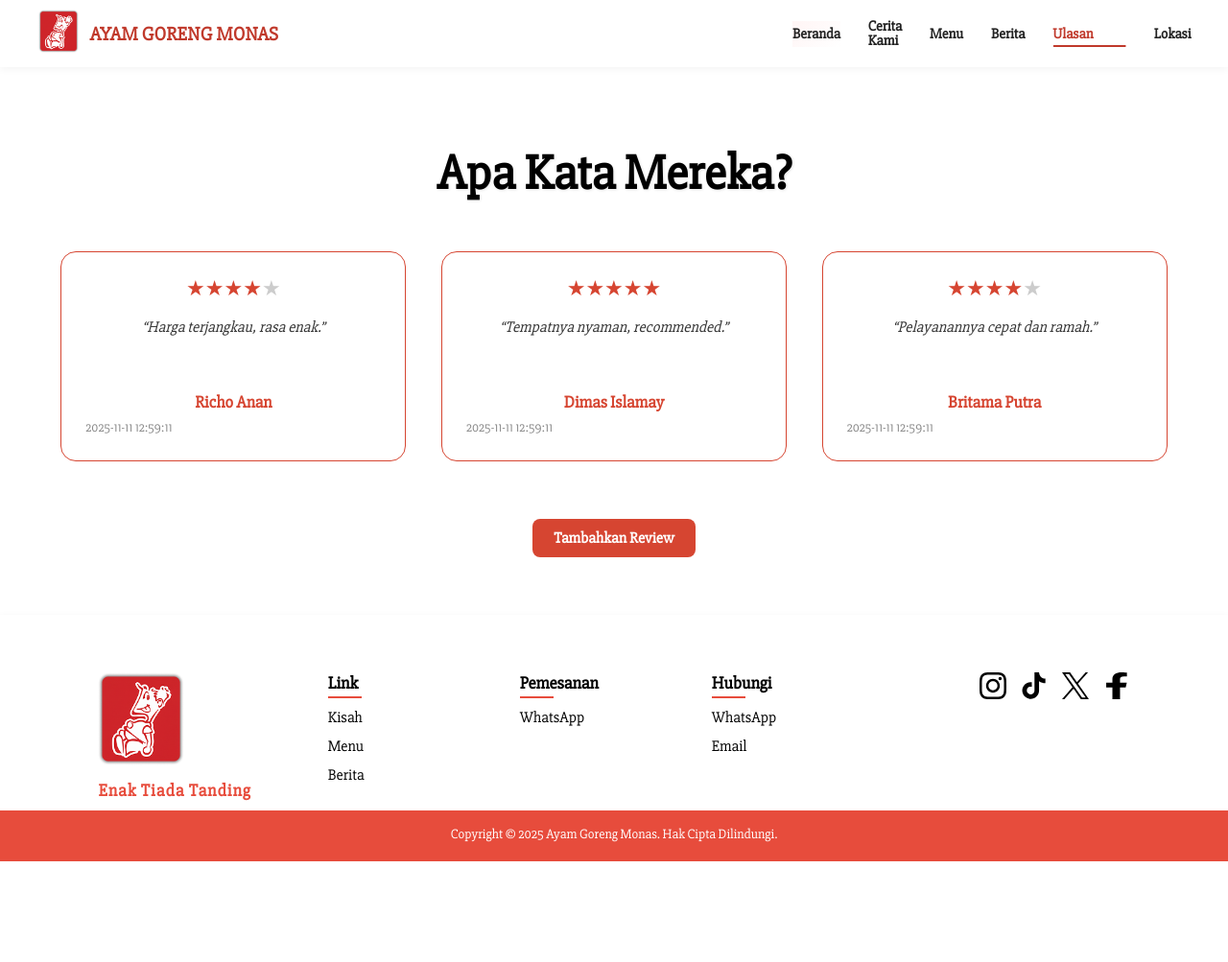
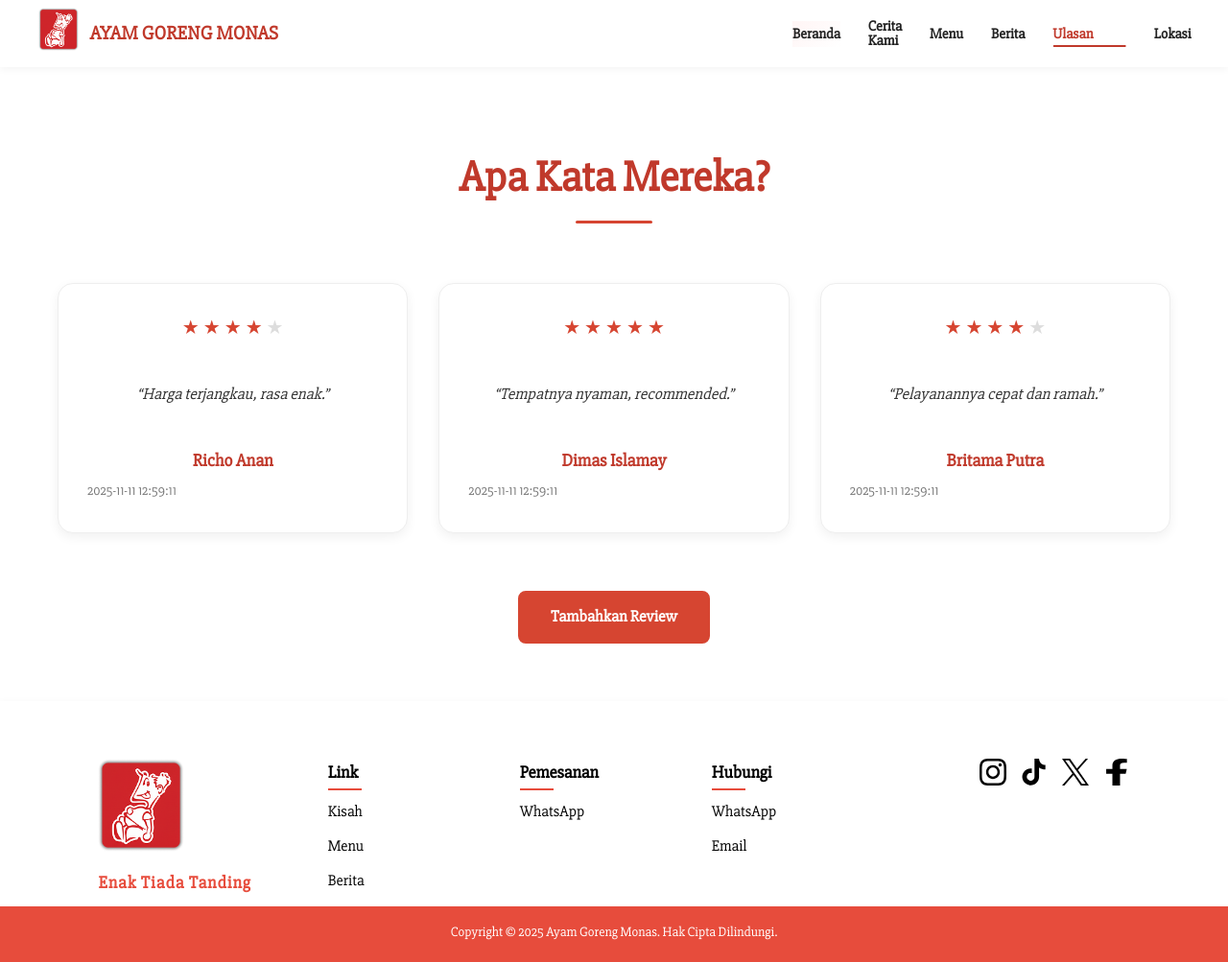
Before and after one commit to Britamaxx/Ayam-Goreng-Monas-Web, a PHP site: page /review.php in a window 1280 px wide. Shown: the whole page at 96% size. Before the commit the page ends 898 px from the top, so only its background shows below. Run offline with PHP 8.4, Linux system fonts and the light colour scheme; data comes from the database, SQL or seed files in the repository.

Commit message:
review sementara

```diff
--- a/Style/header.css
+++ b/Style/header.css
@@ -110,18 +110,3 @@
   bottom: 0;
   background-color: #c0392b;
 }
-
-@media (max-width: 768px) {
-  .main-header {
-    flex-direction: column;
-    gap: 10px;
-    height: auto;
-    padding: 10px 2vw;
-  }
-
-  .header-right {
-    flex-wrap: wrap;
-    justify-content: center;
-    gap: 1rem;
-  }
-}
--- a/Style/review.css
+++ b/Style/review.css
@@ -8,22 +8,36 @@
 
 body {
   font-family: "Slabo 27px", serif;
-  background-color: #fff;
+  background-color: #fdfdfd;
   color: #000;
+  line-height: 1.6;
 }
 
+/* === Bagian Review === */
 .review {
   width: 100%;
-  padding: 80px 0 60px 0;
+  padding: 80px 0 60px;
+  background-color: #fff;
 }
 
 .review h2 {
   text-align: center;
-  font-size: 3.2rem;
-  color: #000;
+  font-size: 2.8rem;
+  color: #c0392b;
   margin-bottom: 50px;
   font-weight: 700;
-  text-shadow: 1px 1px 3px rgba(0, 0, 0, 0.1);
+  position: relative;
+  padding-bottom: 12px;
+}
+
+.review h2::after {
+  content: "";
+  display: block;
+  width: 80px;
+  height: 3px;
+  background: #d64531;
+  margin: 8px auto 0;
+  border-radius: 2px;
 }
 
 .Card-Review {
@@ -34,34 +48,38 @@
 
 .Review-list {
   display: grid;
-  grid-template-columns: repeat(auto-fit, minmax(320px, 1fr));
-  gap: 30px;
+  grid-template-columns: repeat(auto-fit, minmax(300px, 1fr));
+  gap: 32px;
   justify-items: center;
 }
 
 .review-card {
   background: #fff;
-  border: 1px solid #d64531;
+  border: 1px solid #eee;
   border-radius: 16px;
-  padding: 25px;
-  transition: all 0.3s ease;
+  padding: 30px;
+  transition: all 0.35s ease;
   width: 100%;
-  max-width: 360px;
+  max-width: 380px;
+  box-shadow: 0 4px 12px rgba(0, 0, 0, 0.06);
 }
 
 .review-card:hover {
-  transform: translateY(-5px);
+  transform: translateY(-6px);
+  box-shadow: 0 8px 20px rgba(214, 69, 49, 0.15);
+  border-color: #d64531;
 }
 
 .stars {
   display: flex;
   justify-content: center;
-  margin-bottom: 16px;
+  margin-bottom: 18px;
+  gap: 4px;
 }
 
 .star {
-  font-size: 22px;
-  color: #ccc;
+  font-size: 20px;
+  color: #ddd;
 }
 
 .star.filled {
@@ -69,27 +87,34 @@
 }
 
 .review-comment {
-  font-size: 1rem;
+  font-size: 1.05rem;
   color: #333;
-  margin-bottom: 18px;
+  margin-bottom: 20px;
   text-align: center;
   font-style: italic;
-  min-height: 60px;
+  line-height: 1.5;
+  min-height: 70px;
+  display: flex;
+  align-items: center;
+  justify-content: center;
 }
 
 .reviewer-name {
   text-align: center;
-  font-size: 1.1rem;
-  color: #d64531;
-  margin-bottom: 5px;
+  font-size: 1.15rem;
+  font-weight: 600;
+  color: #c0392b;
+  margin-bottom: 4px;
 }
 
 .review-date {
   text-align: center;
-  font-size: 0.85rem;
-  color: #888;
+  font-size: 0.875rem;
+  color: #777;
+  font-style: normal;
 }
 
+/* Tombol Submit Review */
 .submit-section {
   text-align: center;
   margin-top: 60px;
@@ -99,13 +124,34 @@
   display: inline-block;
   background-color: #d64531;
   color: #fff;
-  padding: 10px 22px;
+  padding: 12px 32px;
   border-radius: 8px;
-  font-weight: bold;
+  font-weight: 600;
   text-decoration: none;
   transition: all 0.3s ease;
+  font-size: 1.05rem;
+  border: 2px solid #d64531;
 }
 
 .add-review-btn:hover {
-  background-color: #b73727;
+  background-color: transparent;
+  color: #d64531;
+  transform: scale(1.05);
 }
+
+/* Responsif Tambahan */
+@media (max-width: 768px) {
+  .review h2 {
+    font-size: 2.2rem;
+  }
+
+  .review-card {
+    padding: 24px;
+    max-width: 100%;
+  }
+
+  .review-comment {
+    font-size: 1rem;
+    min-height: 60px;
+  }
+}
```
